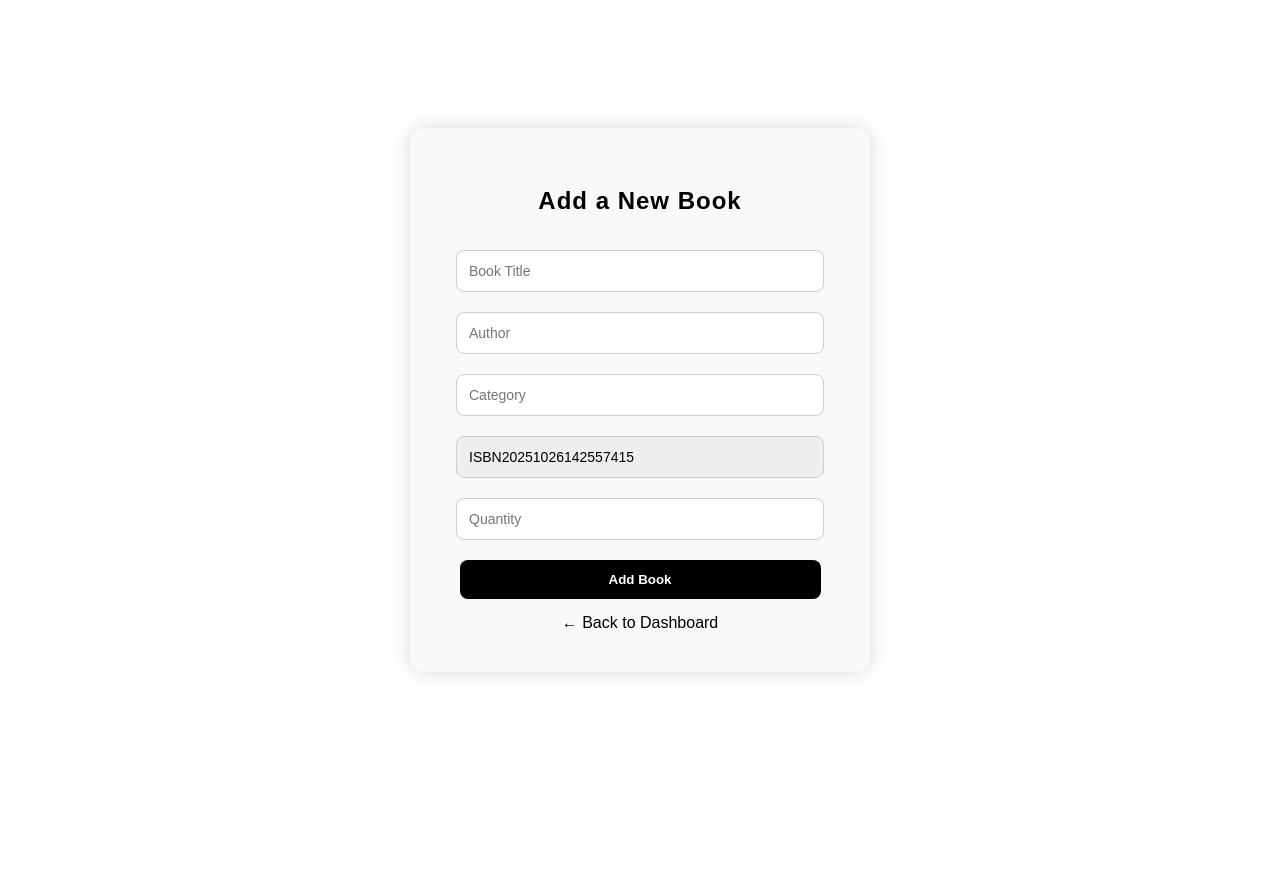
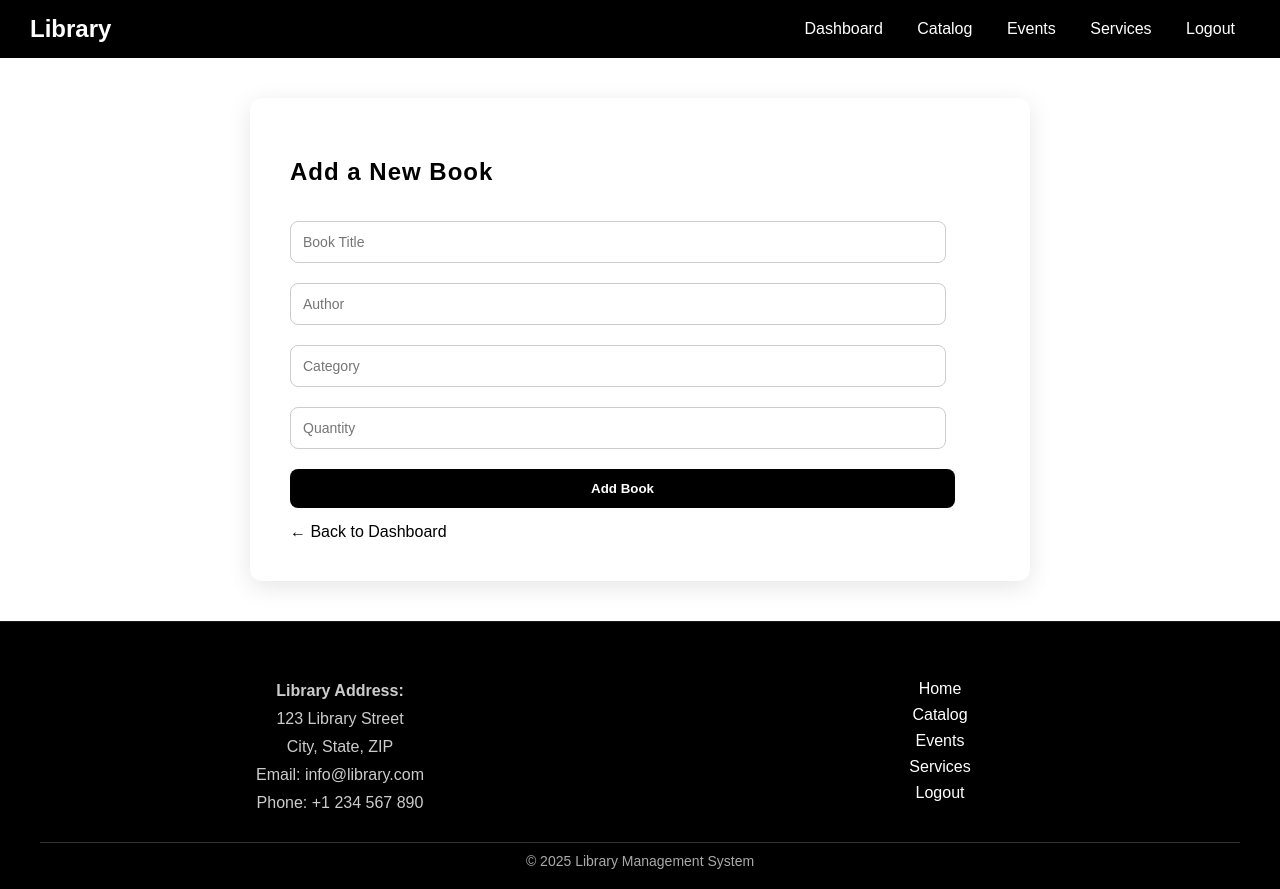
Before and after one commit to Sherin-Ceciliya/Library-Management-System, a PHP site: page /add_book.php in a window 1280 px wide. Before the commit the page ends 676 px from the top, so only its background shows below. Run offline with PHP 8.4, Linux system fonts and the light colour scheme; the visitor is signed in with stand-in values (Sample User, id 1).

Commit message:
Refactor add_book.php with session and UI enhancements
Updated the add book functionality to include session management and improved the user interface with a header and footer.

```diff
--- a/add_book.php
+++ b/add_book.php
@@ -1,27 +1,43 @@
 <?php
-include 'db_connect.php'; // Connect to database
+session_start();
+if(!isset($_SESSION['username']) || $_SESSION['role'] != 'librarian') {
+    header("Location: login.php");
+    exit();
+}
 
-// Generate a unique ISBN automatically
-date_default_timezone_set('Asia/Kolkata');
-$unique_isbn = "ISBN" . date("YmdHis") . rand(100, 999); // Example: ISBN20251020143045987
+include('db_connect.php');
 
-if (isset($_POST['add'])) {
-    $book_title = $_POST['title'];
+$message = "";
+
+if ($_SERVER['REQUEST_METHOD'] == 'POST') {
+    $name = $_POST['name'];
     $author = $_POST['author'];
     $category = $_POST['category'];
-    $isbn = $_POST['isbn'];
     $quantity = $_POST['quantity'];
 
-    // Insert query
-    $query = "INSERT INTO books (title, author, category, isbn, quantity)
-              VALUES ('$book_title', '$author', '$category', '$isbn', '$quantity')";
-    $result = mysqli_query($conn, $query);
+    $success = true;
 
-    if ($result) {
-        echo "<script>alert('✅ Book added successfully!');</script>";
+    // Insert summary details into 'bookdetails' table (only once)
+    $insertDetails = "INSERT INTO book_details (name, author, copies_available, copies_in_library)
+                      VALUES ('$name', '$author',  '$quantity', '$quantity')";
+    $resultDetails = mysqli_query($conn, $insertDetails);
+
+    if ($success && $resultDetails) {
+        $message = "✅ Book and all $quantity copies added successfully!";
     } else {
-        echo "<script>alert('❌ Error adding book.');</script>";
+        $message = "❌ Error: " . mysqli_error($conn);
     }
+    // Insert each copy of the book into 'books' table
+    for ($i = 0; $i < $quantity; $i++) {
+        $insertBook = "INSERT INTO books (name) VALUES ('$name')";
+        $resultBook = mysqli_query($conn, $insertBook);
+        if (!$resultBook) {
+            $success = false;
+            break;
+        }
+    }
+
+
 }
 ?>
 
@@ -30,25 +46,66 @@ if (isset($_POST['add'])) {
 <head>
     <title>Add Book</title>
     <style>
+
         body {
     font-family: 'Poppins', sans-serif;
     background-color: #fff;
     color: #000;
+    margin: 0;
     display: flex;
-            justify-content: center;
-            align-items: center;
-            height: 100vh;
-            margin: 0;
+    flex-direction: column; /* stack header, main, footer */
+    min-height: 100vh;
 }
 
+        /* Header */
+        header {
+            background: #000;
+            color: white;
+            padding: 15px 30px;
+            display: flex;
+            align-items: center;
+            justify-content: space-between;
+        }
+
+        header .logo {
+            font-size: 24px;
+            font-weight: bold;
+        }
+
+        nav a {
+            color: #fff;
+            text-decoration: none;
+            margin: 0 15px;
+            font-weight: 500;
+            transition: 0.3s;
+            position: relative;
+        }
+
+        nav a::after {
+            content: "";
+            position: absolute;
+            width: 0%;
+            height: 2px;
+            bottom: -4px;
+            left: 0;
+            background-color: #fff;
+            transition: 0.3s;
+        }
+
+        nav a:hover::after {
+            width: 100%;
+        }
+
+
         .form-container {
-            background-color: #f9f9f9;
-            color: #000;
+            flex: 1;
+    width: 85%;
+    max-width: 700px;
+    margin: 40px auto;
+    background: #fff;
     padding: 40px;
-            border-radius: 15px;
-            width: 380px;
-            box-shadow: 0 0 20px rgba(0, 0, 0, 0.15);
-            text-align: center;
+    border-radius: 12px;
+    box-shadow: 0 6px 25px rgba(0,0,0,0.1);
         }
 
         h2 {
@@ -105,23 +162,115 @@ if (isset($_POST['add'])) {
         a:hover {
             text-decoration: underline;
         }
+
+                /* ===== Footer ===== */
+        footer {
+            background-color: #000;
+            color: #fff;
+            padding: 50px 40px 20px;
+            text-align: center;
+            border-top: 1px solid rgba(255,255,255,0.1);
+        }
+
+        footer .footer-container {
+            display: flex;
+            flex-wrap: wrap;
+            justify-content: space-around;
+            margin-bottom: 20px;
+        }
+
+        footer .footer-left, footer .footer-right {
+            flex: 1;
+            min-width: 250px;
+        }
+
+        footer .footer-left p {
+            margin: 10px 0;
+            color: #ccc;
+        }
+
+        footer .footer-right a {
+            color: #fff;
+            text-decoration: none;
+            display: block;
+            margin: 8px 0;
+            transition: 0.3s;
+        }
+
+        footer .footer-right a:hover {
+            color: #ccc;
+        }
+
+        .footer-bottom {
+            border-top: 1px solid rgba(255,255,255,0.2);
+            padding-top: 10px;
+            color: #aaa;
+            font-size: 14px;
+        }
     </style>
 </head>
 <body>
+    <header>
+    <div class="logo">Library</div>
+    <nav>
+        <a href="user_dashboard.php">Dashboard</a>
+        <a href="index.php#new-arrivals">Catalog</a>
+        <a href="index.php#events">Events</a>
+        <a href="index.php#services">Services</a>
+        <a href="logout.php">Logout</a>
+    </nav>
+</header>
 
     <div class="form-container">
     <h2>Add a New Book</h2>
     <form method="POST" action="">
-            <input type="text" name="title" placeholder="Book Title" required><br>
+        <!-- Title -->
+        <input type="text" name="name" placeholder="Book Title" required><br>
+
+        <!-- Author -->
         <input type="text" name="author" placeholder="Author" required><br>
+
+        <!-- Category -->
         <input type="text" name="category" placeholder="Category" required><br>
-            <input type="text" name="isbn" value="<?php echo $unique_isbn; ?>" readonly><br>
-            <input type="number" name="quantity" placeholder="Quantity" required><br>
+
+        <!-- ISBN (auto-generated or manually entered)
+        <input type="text" name="isbn" placeholder="ISBN Number" value="<?php echo isset($unique_isbn) ? $unique_isbn : ''; ?>" required><br>
+        -->
+        <!-- Quantity -->
+        <input type="number" name="quantity" placeholder="Quantity" min="1" required><br>
+
+        <!-- Submit Button -->
         <button type="submit" name="add">Add Book</button>
     </form>
 
+    <!-- Display message if exists -->
+    <?php if (!empty($message)) : ?>
+        <p style="margin-top:10px; color:green; font-weight:bold;"><?php echo $message; ?></p>
+    <?php endif; ?>
+
     <a href="librarian_dashboard.php">← Back to Dashboard</a>
 </div>
+<footer>
+    <div class="footer-container">
+        <div class="footer-left">
+            <p><strong>Library Address:</strong></p>
+            <p>123 Library Street</p>
+            <p>City, State, ZIP</p>
+            <p>Email: info@library.com</p>
+            <p>Phone: +1 234 567 890</p>
+        </div>
+        <div class="footer-right">
+            <a href="index.php">Home</a>
+            <a href="index.php#new-arrivals">Catalog</a>
+            <a href="index.php#events">Events</a>
+            <a href="index.php#services">Services</a>
+            <a href="logout.php">Logout</a>
+        </div>
+    </div>
+    <div class="footer-bottom">
+        &copy; 2025 Library Management System
+    </div>
+</footer>
 
 </body>
 </html>
```
Lines whose indentation alone changed are shown as unchanged.
